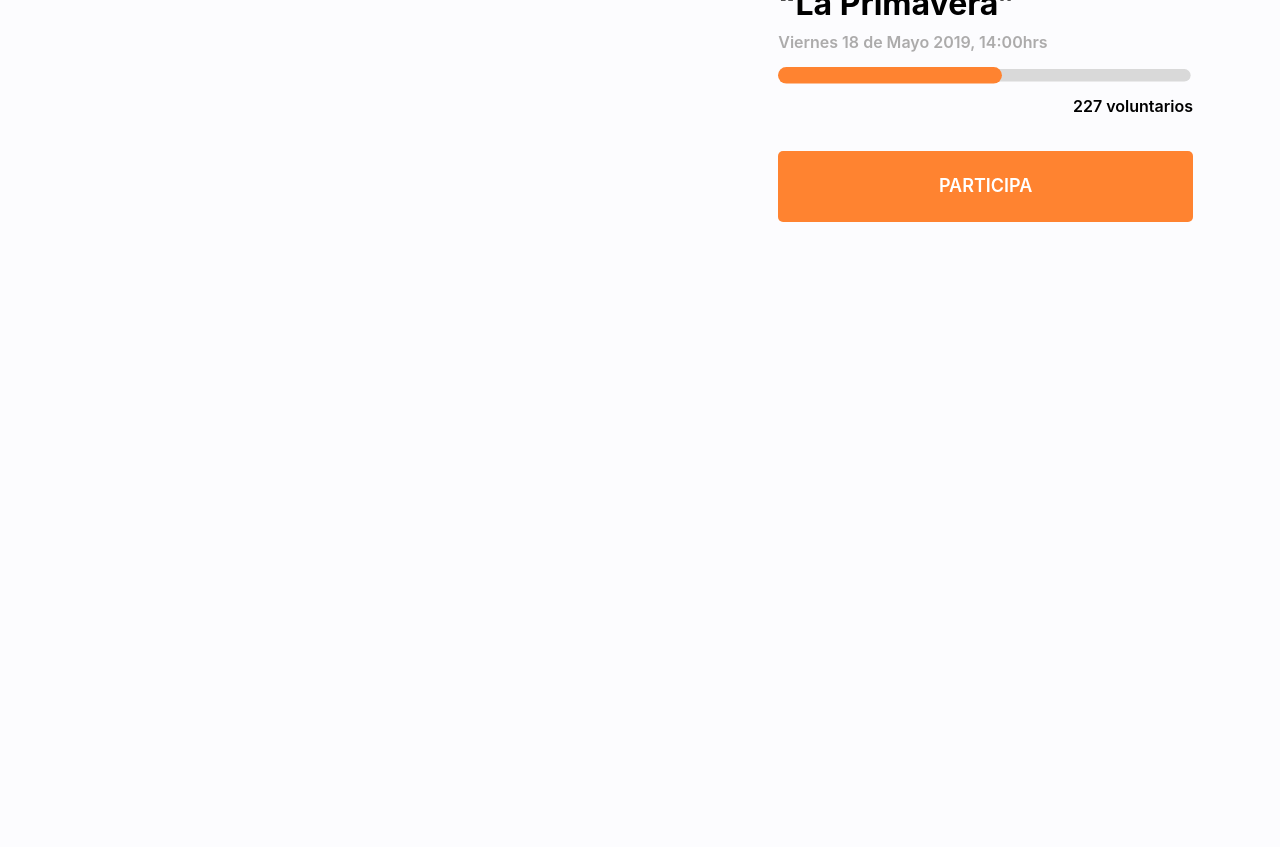
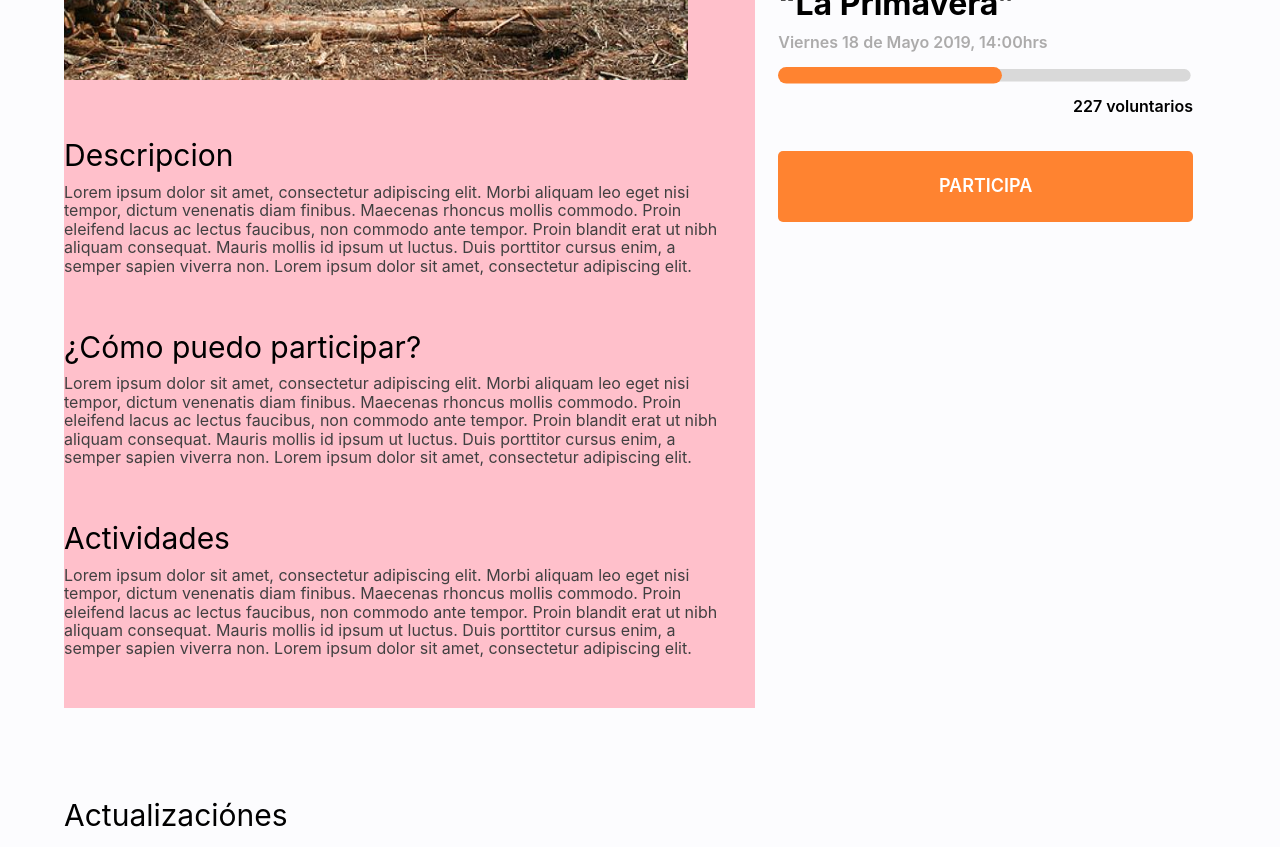
Before and after one commit to sebastiancrossa/koala, a React (Create React App) app: page /causa in a window 1280 px wide. Shown: the part 440-1287 px from the top of the page. Before the commit the page ends 800 px from the top, so only its background shows below. Built offline with nearby package versions, Linux system fonts and the light colour scheme.

Commit message:
Completed both left and right columns from the cause screen. Started upadtes section

```diff
--- a/src/pages/CausaSeleccionada.css
+++ b/src/pages/CausaSeleccionada.css
@@ -5,6 +5,36 @@
 
 /* COLUMNA IZQUIERDA */
 .causaSeleccionada-columna-izquierda {
+  background: pink;
+
+  margin-top: 70px;
+}
+
+.causaSeleccionada-columna-izquierda-container {
+  width: 95%;
+  max-width: 1600px;
+}
+
+.causaSeleccionada-columna-izquierda-galeria {
+  width: 95%;
+}
+
+.causaSeleccionada-columna-izquierda-texto-especifico {
+  margin-top: 55px;
+}
+
+.causaSeleccionada-columna-izquierda-texto-titulo,
+.causaSeleccionada-actualizaciones-titulo {
+  font-size: 30px;
+  margin-bottom: 10px;
+}
+
+.causaSeleccionada-columna-izquierda-texto-descripcion {
+  color: #414041;
+}
+
+.causaSeleccionada-columna-izquierda-p2 {
+  margin-bottom: 50px;
 }
 
 /* COLUMNA DERECHA */
@@ -73,3 +103,8 @@
 
   cursor: pointer;
 }
+
+/* Actualizaciones */
+.causaSeleccionada-actualizaciones {
+  margin-top: 90px;
+}
--- a/src/pages/CausaSeleccionada.js
+++ b/src/pages/CausaSeleccionada.js
@@ -2,6 +2,8 @@ import React, { Component } from 'react';
 
 import './CausaSeleccionada.css';
 import organizerImage from '../imgs/hcl-logo.jpg';
+
+import causeImage from '../imgs/DEFORESTACION_1.jpg';
 
 // Component imports
 import Navbar from '../layout/Navbar';
@@ -16,7 +18,63 @@ class CausaSeleccionada extends Component {
         <div className='container'>
           <div className='causaSeleccionada-columnas'>
             <div className='causaSeleccionada-columna-izquierda'>
-              <h1>izq</h1>
+              <div className='causaSeleccionada-columna-izquierda-container'>
+                <img
+                  src={causeImage}
+                  className='causaSeleccionada-columna-izquierda-galeria'
+                  alt='Cause image gallery'
+                />
+
+                <div className='causaSeleccionada-columna-izquierda-texto'>
+                  <div className='causaSeleccionada-columna-izquierda-desc causaSeleccionada-columna-izquierda-texto-especifico'>
+                    <div className='causaSeleccionada-columna-izquierda-desc-titulo causaSeleccionada-columna-izquierda-texto-titulo'>
+                      Descripcion
+                    </div>
+                    <div className='causaSeleccionada-columna-izquierda-desc-texto causaSeleccionada-columna-izquierda-texto-descripcion'>
+                      Lorem ipsum dolor sit amet, consectetur adipiscing elit.
+                      Morbi aliquam leo eget nisi tempor, dictum venenatis diam
+                      finibus. Maecenas rhoncus mollis commodo. Proin eleifend
+                      lacus ac lectus faucibus, non commodo ante tempor. Proin
+                      blandit erat ut nibh aliquam consequat. Mauris mollis id
+                      ipsum ut luctus. Duis porttitor cursus enim, a semper
+                      sapien viverra non. Lorem ipsum dolor sit amet,
+                      consectetur adipiscing elit.
+                    </div>
+                  </div>
+
+                  <div className='causaSeleccionada-columna-izquierda-p1 causaSeleccionada-columna-izquierda-texto-especifico'>
+                    <div className='causaSeleccionada-columna-izquierda-p1-titulo causaSeleccionada-columna-izquierda-texto-titulo'>
+                      ¿Cómo puedo participar?
+                    </div>
+                    <div className='causaSeleccionada-columna-izquierda-p1-texto causaSeleccionada-columna-izquierda-texto-descripcion'>
+                      Lorem ipsum dolor sit amet, consectetur adipiscing elit.
+                      Morbi aliquam leo eget nisi tempor, dictum venenatis diam
+                      finibus. Maecenas rhoncus mollis commodo. Proin eleifend
+                      lacus ac lectus faucibus, non commodo ante tempor. Proin
+                      blandit erat ut nibh aliquam consequat. Mauris mollis id
+                      ipsum ut luctus. Duis porttitor cursus enim, a semper
+                      sapien viverra non. Lorem ipsum dolor sit amet,
+                      consectetur adipiscing elit.
+                    </div>
+                  </div>
+
+                  <div className='causaSeleccionada-columna-izquierda-p2 causaSeleccionada-columna-izquierda-texto-especifico'>
+                    <div className='causaSeleccionada-columna-izquierda-p2-titulo causaSeleccionada-columna-izquierda-texto-titulo'>
+                      Actividades
+                    </div>
+                    <div className='causaSeleccionada-columna-izquierda-p2-texto causaSeleccionada-columna-izquierda-texto-descripcion'>
+                      Lorem ipsum dolor sit amet, consectetur adipiscing elit.
+                      Morbi aliquam leo eget nisi tempor, dictum venenatis diam
+                      finibus. Maecenas rhoncus mollis commodo. Proin eleifend
+                      lacus ac lectus faucibus, non commodo ante tempor. Proin
+                      blandit erat ut nibh aliquam consequat. Mauris mollis id
+                      ipsum ut luctus. Duis porttitor cursus enim, a semper
+                      sapien viverra non. Lorem ipsum dolor sit amet,
+                      consectetur adipiscing elit.
+                    </div>
+                  </div>
+                </div>
+              </div>
             </div>
 
             <div className='causaSeleccionada-columna-derecha'>
@@ -57,6 +115,12 @@ class CausaSeleccionada extends Component {
               </div>
             </div>
           </div>
+
+          <div className='causaSeleccionada-actualizaciones'>
+            <p className='causaSeleccionada-actualizaciones-titulo'>
+              Actualizaciónes
+            </p>
+          </div>
         </div>
       </div>
     );
```
